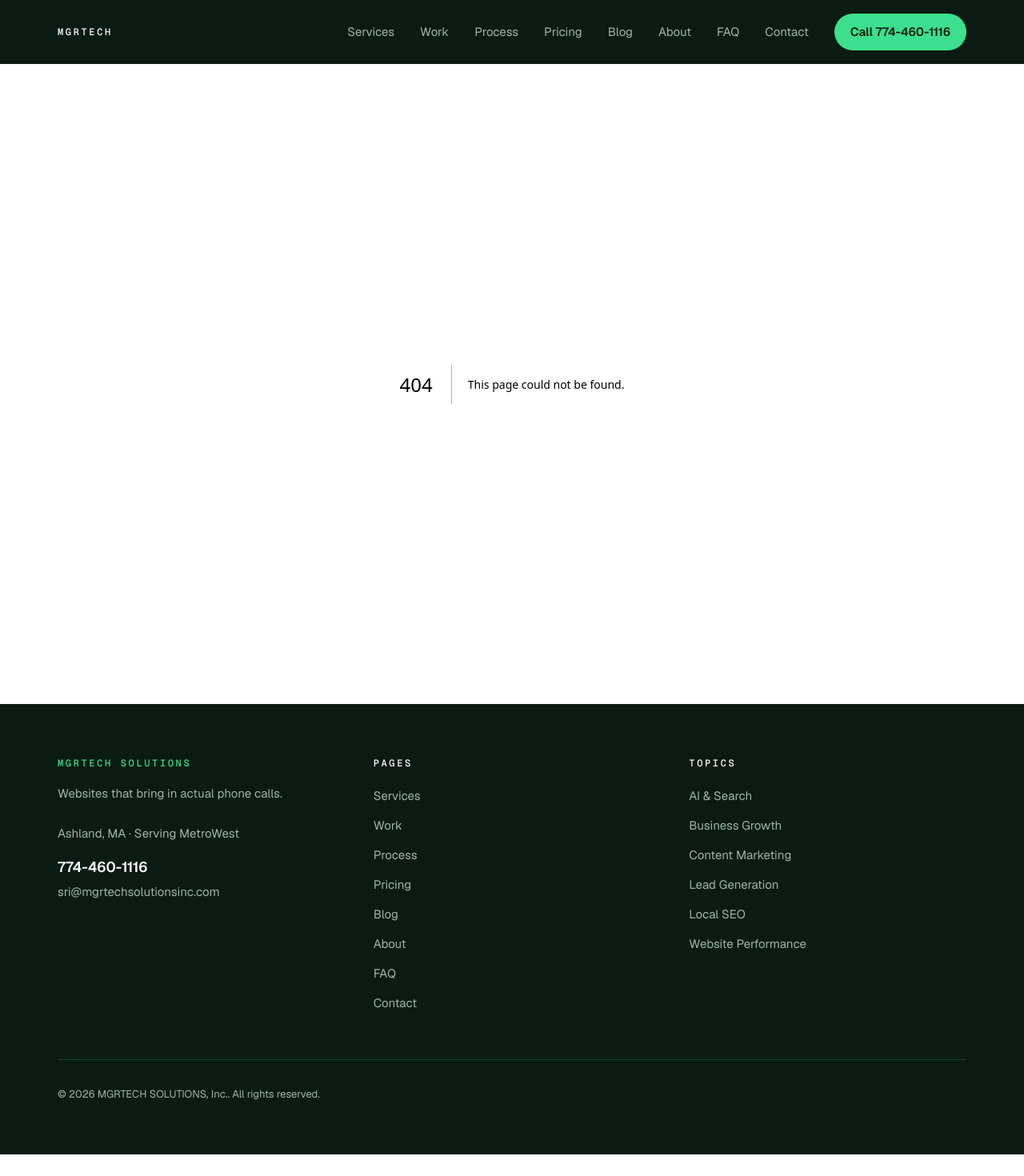
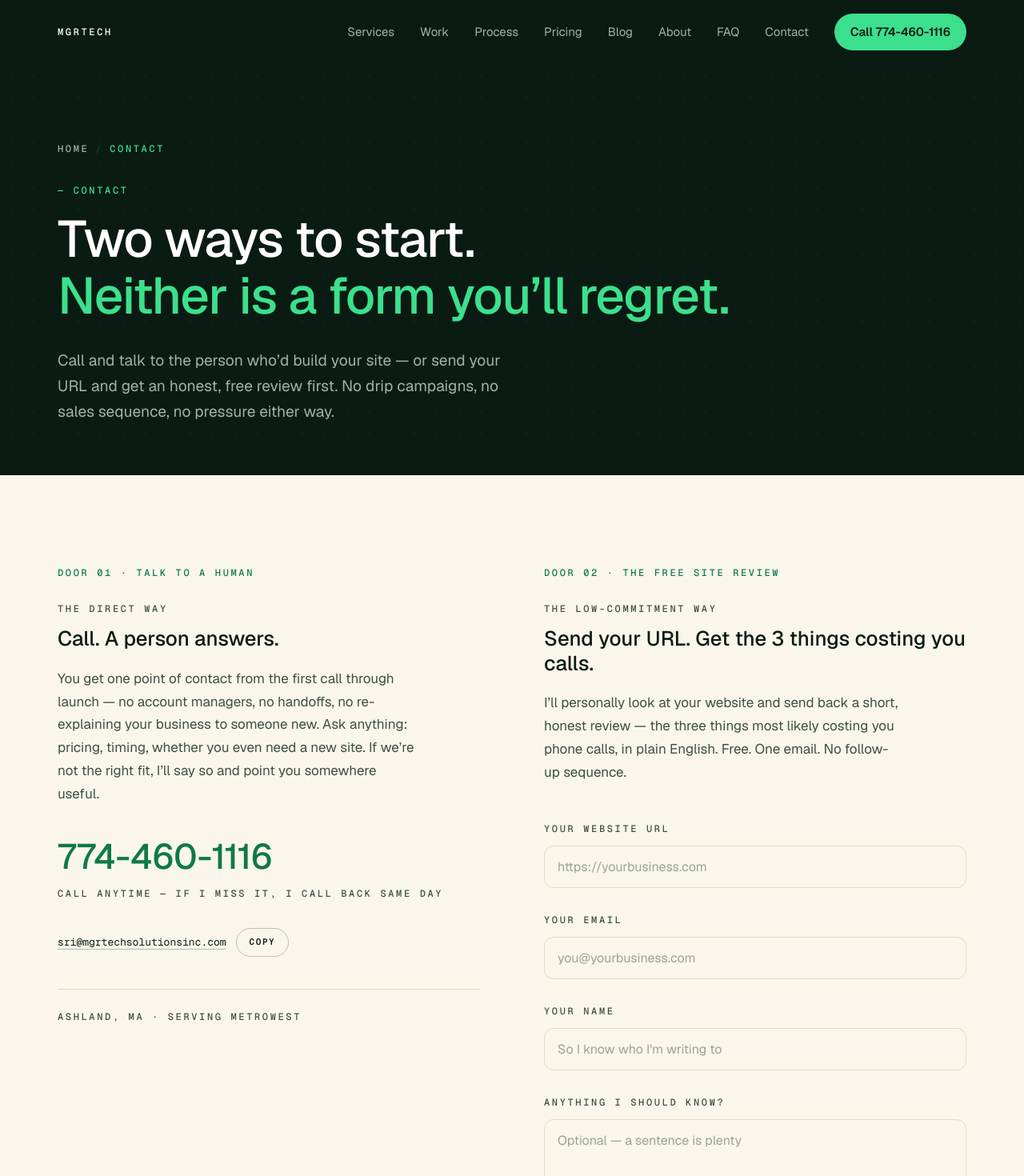
Before and after one commit to Srii1611/mgrtechsolutions, a Next.js app: page /contact in a window 1280 px wide. Before the commit this address had no page. Shown: the top 1470 px of the page at 80% size. Before the commit the page ends 1443 px from the top, so only its background shows below. Built offline with nearby package versions, Linux system fonts and the light colour scheme.

Commit message:
Add /contact route
Composes the hero, both doors, and the reassurance strip. Verified that
an unconfigured send returns 503 rather than a false success.

```diff
--- /dev/null
+++ b/app/contact/page.tsx
@@ -0,0 +1,27 @@
+import type { Metadata } from 'next';
+import ContactHero from '@/components/contact/ContactHero';
+import DirectDoor from '@/components/contact/DirectDoor';
+import ReviewForm from '@/components/contact/ReviewForm';
+import Reassurance from '@/components/contact/Reassurance';
+
+export const metadata: Metadata = {
+  title: 'Contact',
+  description:
+    'Call and talk to the person who would build your site, or send your URL for a free, honest review of the three things most likely costing you phone calls.',
+  alternates: { canonical: '/contact' },
+};
+
+export default function ContactPage() {
+  return (
+    <>
+      <ContactHero />
+      <section className="bg-cream-50 py-20 md:py-28">
+        <div className="container-page grid gap-16 lg:grid-cols-2 lg:gap-20">
+          <DirectDoor />
+          <ReviewForm />
+        </div>
+      </section>
+      <Reassurance />
+    </>
+  );
+}
```
